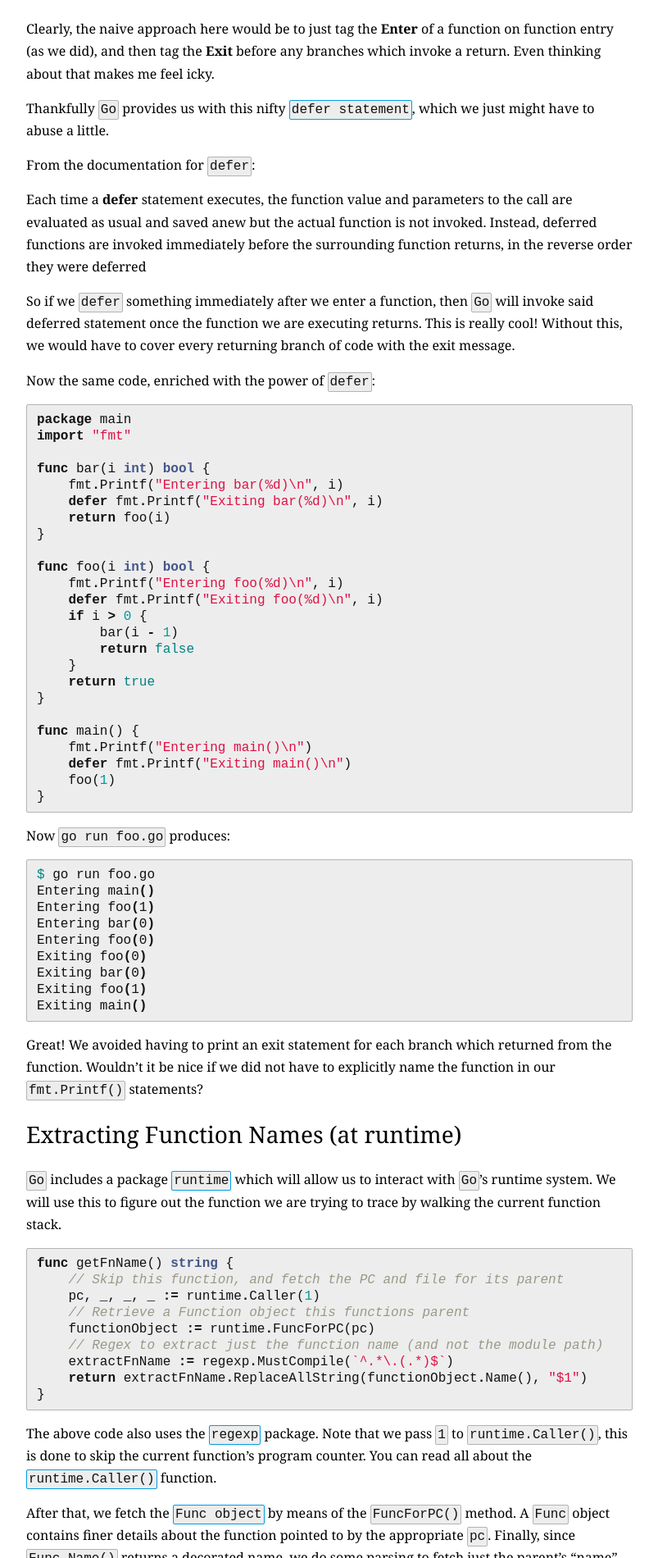
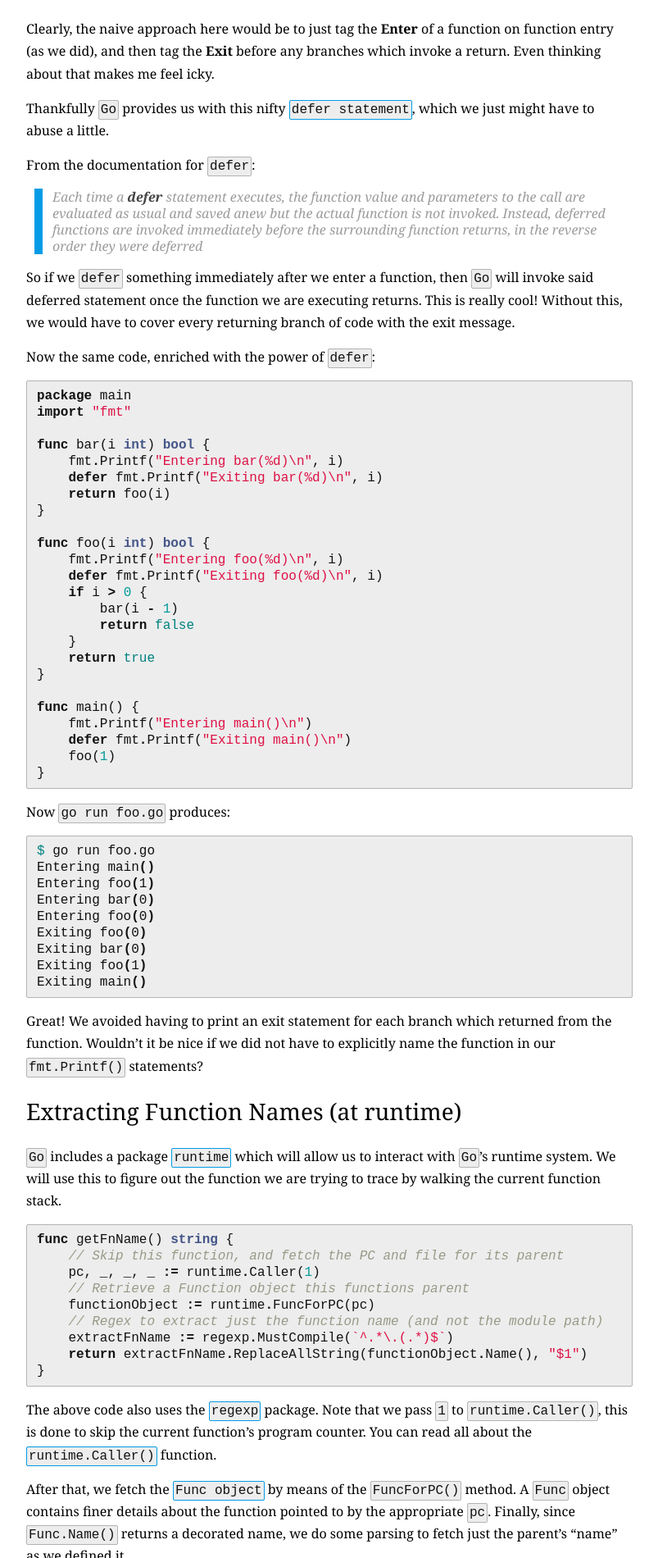
Before and after one commit to sabhiram/sabhiram.github.io, a Jekyll site: the page built from _posts/2015-01-21-golang_trace_fns_part_1.md, in a window 1280 px wide. Shown: the part 1160-3060 px from the top of the page at 82% size, without its empty margins (238-1041 px from the left). Built offline with Jekyll 4.4.1, drawn with Linux system fonts in a browser that asks for light colours; nearby versions of some CDN libraries; comment, search, counter and statistics services are not loaded.

Commit message:
update jekyll post title, add the quote "plugin" to the post as opposed to using open/closeQuote injects

```diff
--- a/_posts/2015-01-21-golang_trace_fns_part_1.md
+++ b/_posts/2015-01-21-golang_trace_fns_part_1.md
@@ -55,9 +55,9 @@ Thankfully `Go` provides us with this nifty [`defer statement`](https://golang.o
 
 From the documentation for `defer`:
 
-{{ page.openQuote }}
+{% include plugins/quote.html start=true %}
 Each time a <b>defer</b> statement executes, the function value and parameters to the call are evaluated as usual and saved anew but the actual function is not invoked. Instead, deferred functions are invoked immediately before the surrounding function returns, in the reverse order they were deferred
-{{ page.closeQuote }}
+{% include plugins/quote.html %}
 
 So if we `defer` something immediately after we enter a function, then `Go` will invoke said deferred statement once the function we are executing returns. This is really cool! Without this, we would have to cover every returning branch of code with the exit message.
 
```
Also changed, not shown: _drafts/2015-02-05-Custom-code-blocks-with-jekyll.md (+1 -1 lines).
